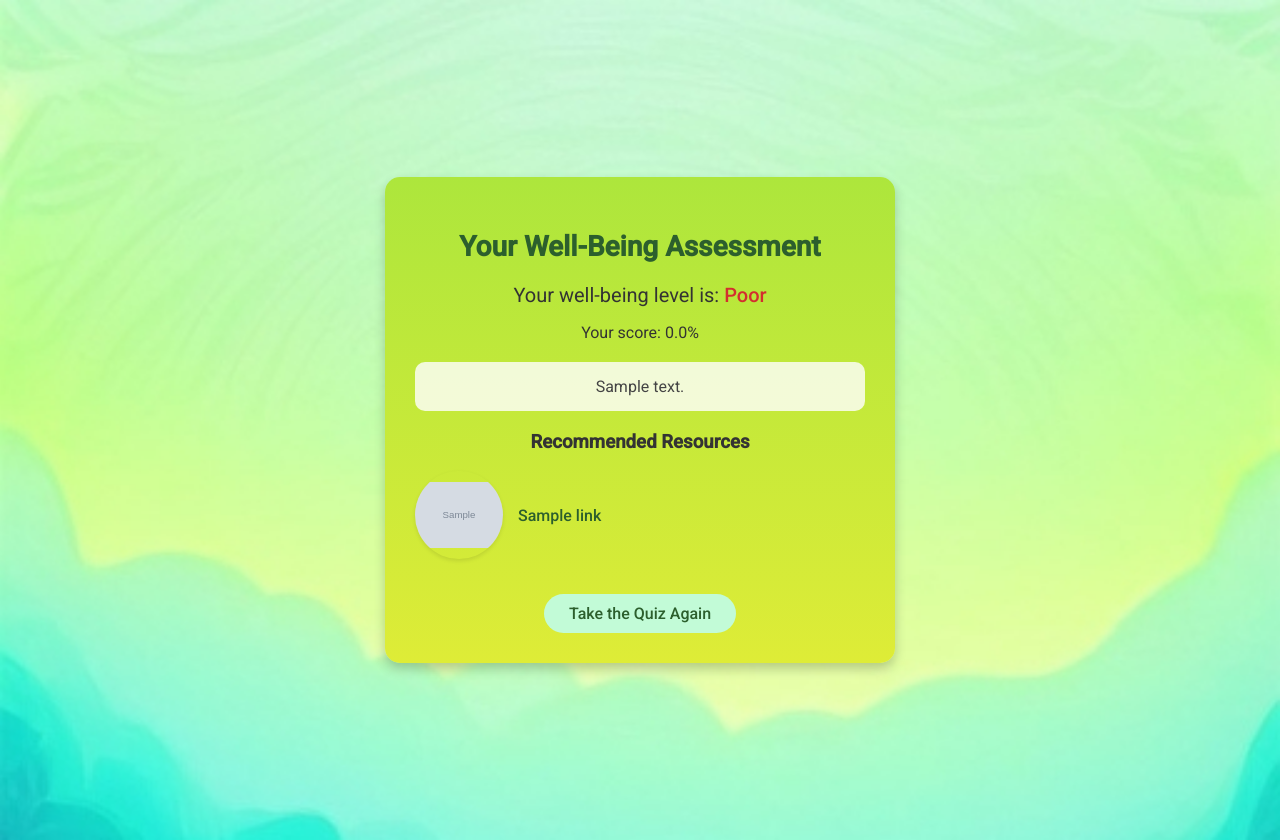
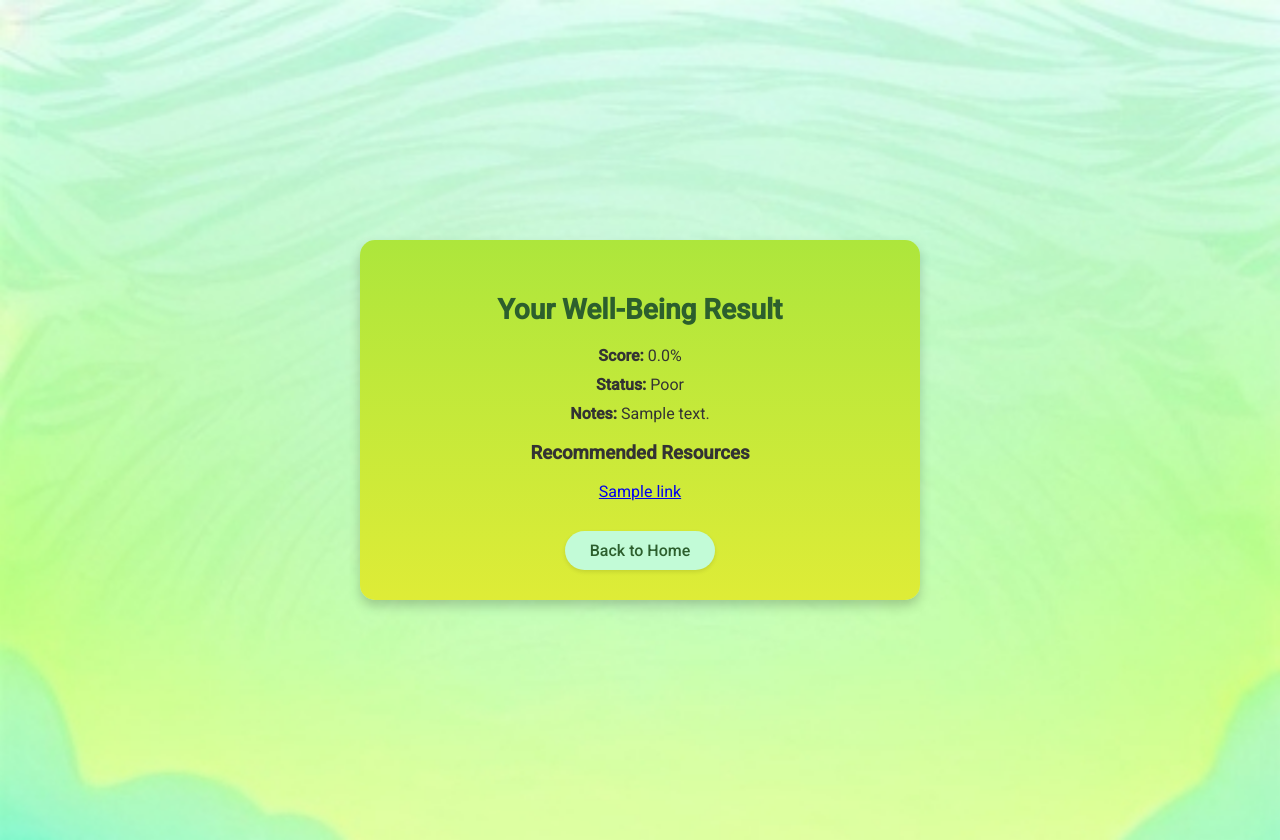
Before and after one commit to Jiyafaras09/jiya-project-website, a Flask app: template templates/result.html in a window 1280 px wide. Run offline with Flask 3, Linux system fonts and the light colour scheme; the template is opened without the code that fills it: most values are stand-ins (such as "Sample title", 1, 10 or a date in 2020); grey boxes marked "Sample" are stand-in pictures.

Commit message:
Checkpoint before assistant change: Improve well-being quiz accuracy and add home button.
Replit-Commit-Author: Assistant

```diff
--- a/app.py
+++ b/app.py
@@ -5,7 +5,7 @@ import os
 app = Flask(__name__)
 app.secret_key = os.environ.get("SECRET_KEY", "your_secret_key")
 
-# Define Questions (Removed Duplicates)
+# Define Questions
 questions = [
     {"question": "How often do you exercise in a week?", "options": ["Never", "1-2 times", "3-4 times", "5+ times"]},
     {"question": "How connected do you feel with family/friends?", "options": ["Not at all", "Somewhat", "Moderately", "Very Connected"]},
@@ -19,34 +19,19 @@ questions = [
     {"question": "Do you follow a proper sleep schedule?", "options": ["No", "Sometimes", "Yes", "Strictly"]}
 ]
 
-# Enhanced Scoring System (Aligned with Well-Being)
+# Enhanced Scoring System
 scoring = {
-    # Exercise (more = better)
     "Never": 1, "1-2 times": 2, "3-4 times": 3, "5+ times": 4,
-    # Connection (more = better)
     "Not at all": 1, "Somewhat": 2, "Moderately": 3, "Very Connected": 4,
-    # Sleep (7-8 optimal)
     "Less than 5": 1, "5-6": 2, "7-8": 4, "More than 8": 3,
-    # Water (more = better)
     "Less than 1L": 1, "1-2L": 2, "2-3L": 3, "More than 3L": 4,
-    # Breaks (moderate = better)
     "Less than 1": 1, "1-3": 3, "4-6": 4, "More than 6": 2,
-    # Work-life balance (more satisfied = better)
     "Very Dissatisfied": 1, "Neutral": 2, "Satisfied": 3, "Very Satisfied": 4,
-    # Stress (less = better)
     "Rarely": 4, "Sometimes": 3, "Frequently": 2, "Constantly": 1,
-    # Social media (less = better)
     "Less than 30 min": 4, "30 min-1 hr": 3, "1-2 hrs": 2, "More than 2 hrs": 1,
-    # Mental health check-ups (more = better)
     "Never": 1, "Once a year": 3, "More than once a year": 4,
-    # Sleep schedule (more consistent = better)
     "No": 1, "Sometimes": 2, "Yes": 3, "Strictly": 4
 }
-
-@app.route("/")
-def home():
-    session.clear()
-    return render_template('home.html')
 
 @app.route("/quiz", methods=["GET", "POST"])
 def quiz():
@@ -79,18 +64,26 @@ def result():
         if not user_answers:
             return redirect(url_for("home"))
 
-        total_score = sum(scoring.get(answer, 0) for answer in user_answers)
+        # Calculate total score and log each answer's contribution
+        total_score = 0
+        for answer in user_answers:
+            score = scoring.get(answer, 0)
+            total_score += score
+            print(f"Answer: {answer}, Score: {score}")  # Debugging output to console
+
         max_possible_score = len(questions) * 4  # 10 questions * 4 = 40
         percentage = min((total_score / max_possible_score) * 100, 100)
+        print(f"Total Score: {total_score}, Percentage: {percentage}%")  # Debugging output
 
-        if percentage < 33:
+        # Adjusted thresholds to better reflect poor well-being
+        if percentage < 40:  # Adjusted from 33 to 40
             wellbeing_status = "Poor"
             notes = "It's important to focus on improving your well-being. Consider lifestyle changes and seek support."
             youtube_links = [
                 {"title": "Kati Morton - Mental Health Tips", "link": "https://www.youtube.com/user/KatiMorton", "thumbnail": "https://yt3.ggpht.com/ytc/AIdro_lxV4fQ9zDHN3Y4k53mc4tH-AeN-6Y7fBHb2eL6=s88-c-k-c0x00ffffff-no-rj"},
                 {"title": "Therapy in a Nutshell - Coping Strategies", "link": "https://www.youtube.com/c/TherapyinaNutshell", "thumbnail": "https://yt3.ggpht.com/ytc/AIdro_nV2fjsEYa5RuX5z3cHrdim8wA8aOWuHHaWgeAj=s88-c-k-c0x00ffffff-no-rj"}
             ]
-        elif percentage < 66:
+        elif percentage < 70:  # Adjusted from 66 to 70
             wellbeing_status = "Average"
             notes = "You're doing okay, but there's room for improvement. Try incorporating healthier habits."
             youtube_links = [
@@ -113,19 +106,3 @@ def result():
                                score=percentage)
     except Exception as e:
         return f"Error calculating result: {str(e)}", 500
-
-# New Routes for Chatbox, Hobbies, and Music
-@app.route("/chatbox")
-def chatbox():
-    return render_template('chatbox.html')
-
-@app.route("/hobbies")
-def hobbies():
-    return render_template('hobbies.html')
-
-@app.route("/music")
-def music():
-    return render_template('music.html')
-
-if __name__ == "__main__":
-    app.run(debug=True, host='0.0.0.0', port=5000)
--- a/templates/result.html
+++ b/templates/result.html
@@ -1,12 +1,14 @@
 <!DOCTYPE html>
-<html lang="en">
+<html>
 <head>
-    <meta charset="UTF-8">
-    <meta name="viewport" content="width=device-width, initial-scale=1.0">
-    <title>Your Well-Being Results</title>
+    <title>Quiz Result</title>
     <link href="https://fonts.googleapis.com/css2?family=Roboto:wght@400;500&display=swap" rel="stylesheet">
     <style>
         body {
+            background-image: url('/static/backgroundimage.jpg');
+            background-size: cover;
+            background-position: center;
+            background-attachment: fixed;
             margin: 0;
             font-family: 'Roboto', sans-serif;
             color: #333;
@@ -17,20 +19,16 @@
             justify-content: center;
             align-items: center;
             min-height: 100vh;
-            background-image: url('/static/backgroundimage.jpg');
-            background-size: cover;
-            background-position: center;
-            background-attachment: fixed;
             padding: 20px;
         }
         .result-box {
             background-image: linear-gradient(#ade63c, #deec37);
             padding: 30px;
             border-radius: 15px;
+            box-shadow: 0 6px 12px rgba(0, 0, 0, 0.2);
             width: 90%;
-            max-width: 450px;
+            max-width: 500px;
             text-align: center;
-            box-shadow: 0 6px 12px rgba(0, 0, 0, 0.2);
             animation: fadeIn 0.5s ease-in-out;
         }
         @keyframes fadeIn {
@@ -38,62 +36,30 @@
             to { opacity: 1; transform: translateY(0); }
         }
         h2 {
-            color: #2c5f2d;
             font-size: 28px;
             margin-bottom: 20px;
+            color: #2c5f2d;
         }
-        .status {
-            font-size: 20px;
+        p {
+            font-size: 16px;
             margin: 10px 0;
         }
-        .high-risk { color: #d32f2f; font-weight: 500; }
-        .moderate-risk { color: #f57c00; font-weight: 500; }
-        .low-risk { color: #2c5f2d; font-weight: 500; }
-        .notes {
-            background: rgba(255, 255, 255, 0.8);
-            padding: 15px;
-            border-radius: 10px;
-            margin: 20px 0;
+        .home-btn {
+            background-color: #c2fbd7;
+            border-radius: 25px;
+            padding: 10px 25px;
+            color: #2c5f2d;
             font-size: 16px;
-            color: #444;
-        }
-        .youtube-section {
+            font-weight: 500;
+            border: none;
+            cursor: pointer;
+            transition: all 0.3s ease;
+            box-shadow: 0 2px 4px rgba(0, 0, 0, 0.1);
+            text-decoration: none;
+            display: inline-block;
             margin-top: 20px;
         }
-        .youtube-link {
-            margin: 15px 0;
-            text-align: left;
-            display: flex;
-            align-items: center;
-            gap: 15px;
-        }
-        .youtube-link img {
-            width: 88px; /* Matches channel avatar size */
-            height: 88px;
-            object-fit: contain; /* Prevents stretching, keeps original aspect */
-            border-radius: 50%; /* Circular like YouTube avatars */
-            box-shadow: 0 2px 4px rgba(0, 0, 0, 0.1);
-        }
-        .youtube-link a {
-            color: #2c5f2d;
-            text-decoration: none;
-            font-weight: 500;
-        }
-        .youtube-link a:hover {
-            text-decoration: underline;
-        }
-        .restart-btn {
-            display: inline-block;
-            margin-top: 20px;
-            padding: 10px 25px;
-            background-color: #c2fbd7;
-            color: #2c5f2d;
-            text-decoration: none;
-            border-radius: 25px;
-            font-weight: 500;
-            transition: all 0.3s ease;
-        }
-        .restart-btn:hover {
+        .home-btn:hover {
             background-color: #b0eccd;
             transform: translateY(-2px);
             box-shadow: 0 4px 8px rgba(0, 0, 0, 0.15);
@@ -103,28 +69,15 @@
 <body>
     <div class="container">
         <div class="result-box">
-            <h2>Your Well-Being Assessment</h2>
-            <p class="status">Your well-being level is:
-                <span class="{% if wellbeing_status == 'Poor' %}high-risk{% elif wellbeing_status == 'Average' %}moderate-risk{% else %}low-risk{% endif %}">
-                    {{ wellbeing_status }}
-                </span>
-            </p>
-            <p>Your score: {{ "%.1f"|format(score) }}%</p>
-            <div class="notes">{{ notes }}</div>
-
-            {% if youtube_links %}
-                <div class="youtube-section">
-                    <h3>Recommended Resources</h3>
-                    {% for link in youtube_links %}
-                        <div class="youtube-link">
-                            <img src="{{ link.thumbnail }}" alt="{{ link.title }}">
-                            <a href="{{ link.link }}" target="_blank">{{ link.title }}</a>
-                        </div>
-                    {% endfor %}
-                </div>
-            {% endif %}
-
-            <a href="{{ url_for('home') }}" class="restart-btn">Take the Quiz Again</a>
+            <h2>Your Well-Being Result</h2>
+            <p><strong>Score:</strong> {{ "%.1f"|format(score) }}%</p>
+            <p><strong>Status:</strong> {{ wellbeing_status }}</p>
+            <p><strong>Notes:</strong> {{ notes }}</p>
+            <h3>Recommended Resources</h3>
+            {% for link in youtube_links %}
+                <p><a href="{{ link.link }}" target="_blank">{{ link.title }}</a></p>
+            {% endfor %}
+            <a href="/" class="home-btn">Back to Home</a>
         </div>
     </div>
 </body>
```
Also changed, not shown: templates/quiz.html (+27 -1 lines), templates/jokes.html (added).
